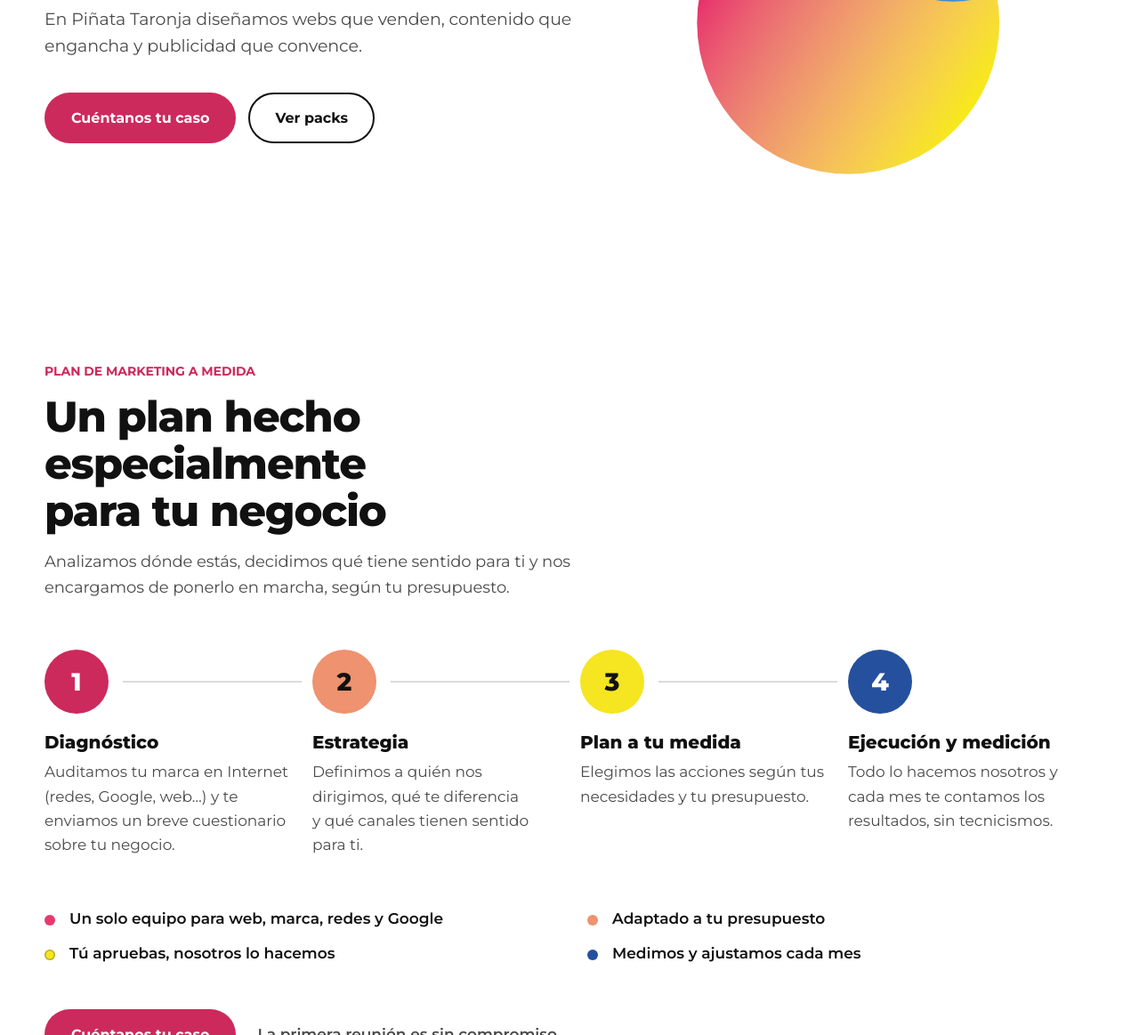
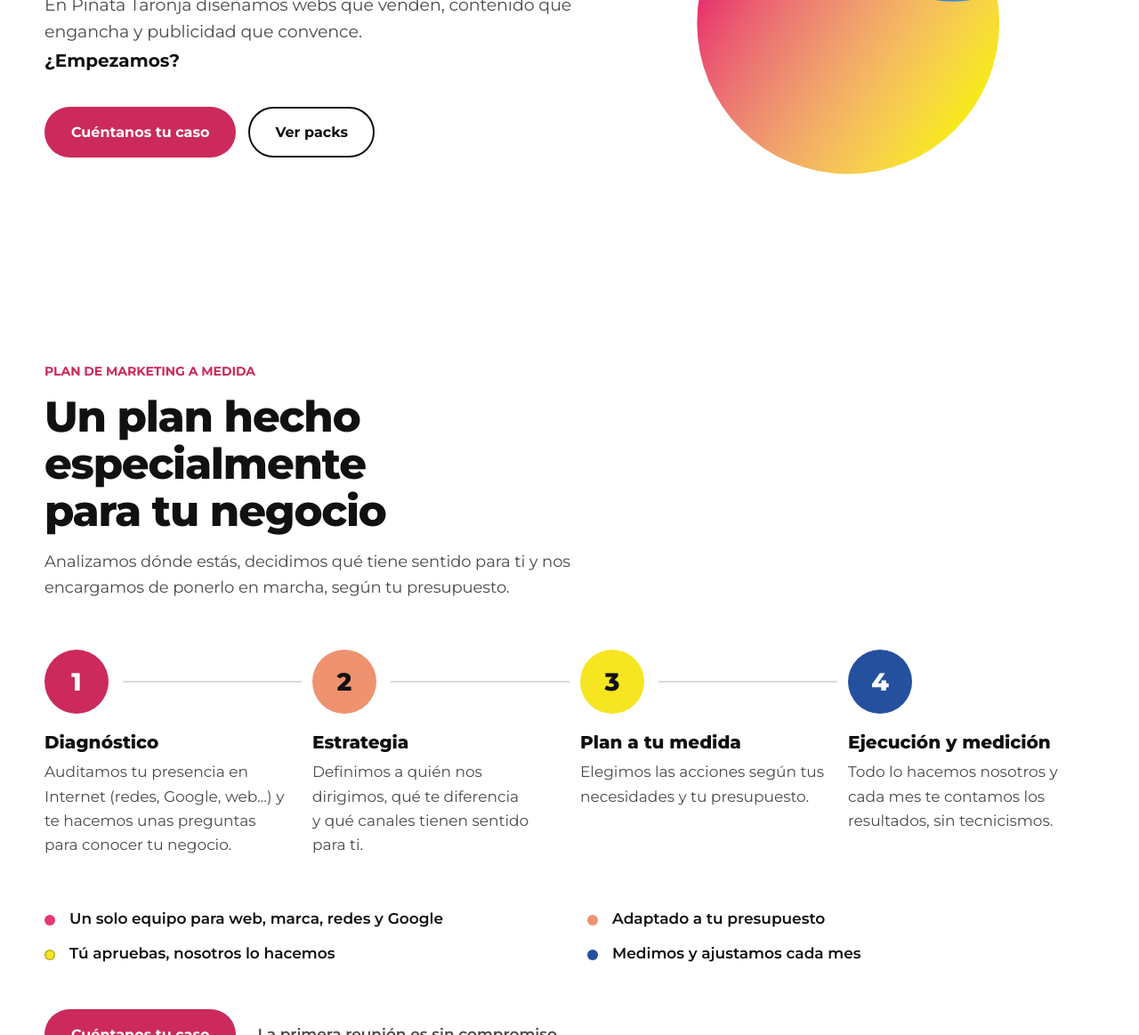
Before and after one commit to dincertis/pinata-taronja-web, a plain HTML site: page index.html in a window 1280 px wide. Shown: the part 432-1595 px from the top of the page at 89% size. Drawn offline with Linux system fonts and the light colour scheme.

Commit message:
Recupera ¿Empezamos? y ajusta el texto del diagnóstico
Co-Authored-By: Claude Sonnet 5.5 <noreply@anthropic.com>
Claude-Session: https://claude.ai/code/session_01J7VhQBaE9MiYp2u1U2WpSL

```diff
--- a/index.html
+++ b/index.html
@@ -108,6 +108,7 @@
         <div>
           <h1>Tu marketing, a medida de tu negocio y de tu presupuesto</h1>
           <p class="hero-texto">En Piñata Taronja diseñamos webs que venden, contenido que engancha y publicidad que convence.</p>
+          <p class="hero-pregunta">¿Empezamos?</p>
           <div class="hero-botones">
             <a class="boton boton-rosa" href="#contacto" data-pack="Plan de marketing a medida">Cuéntanos tu caso</a>
             <a class="boton boton-linea" href="#servicios">Ver packs</a>
@@ -144,7 +145,7 @@
           <p>Analizamos dónde estás, decidimos qué tiene sentido para ti y nos encargamos de ponerlo en marcha, según tu presupuesto.</p>
         </div>
         <ol class="metodo">
-          <li style="--c: var(--rosa-fuerte); --t: #fff"><span class="metodo-circulo" aria-hidden="true">1</span><h3>Diagnóstico</h3><p>Auditamos tu marca en Internet (redes, Google, web…) y te enviamos un breve cuestionario sobre tu negocio.</p></li>
+          <li style="--c: var(--rosa-fuerte); --t: #fff"><span class="metodo-circulo" aria-hidden="true">1</span><h3>Diagnóstico</h3><p>Auditamos tu presencia en Internet (redes, Google, web…) y te hacemos unas preguntas para conocer tu negocio.</p></li>
           <li style="--c: var(--coral); --t: #111"><span class="metodo-circulo" aria-hidden="true">2</span><h3>Estrategia</h3><p>Definimos a quién nos dirigimos, qué te diferencia y qué canales tienen sentido para ti.</p></li>
           <li style="--c: var(--amarillo); --t: #111"><span class="metodo-circulo" aria-hidden="true">3</span><h3>Plan a tu medida</h3><p>Elegimos las acciones según tus necesidades y tu presupuesto.</p></li>
           <li style="--c: var(--marino); --t: #fff"><span class="metodo-circulo" aria-hidden="true">4</span><h3>Ejecución y medición</h3><p>Todo lo hacemos nosotros y cada mes te contamos los resultados, sin tecnicismos.</p></li>
```
